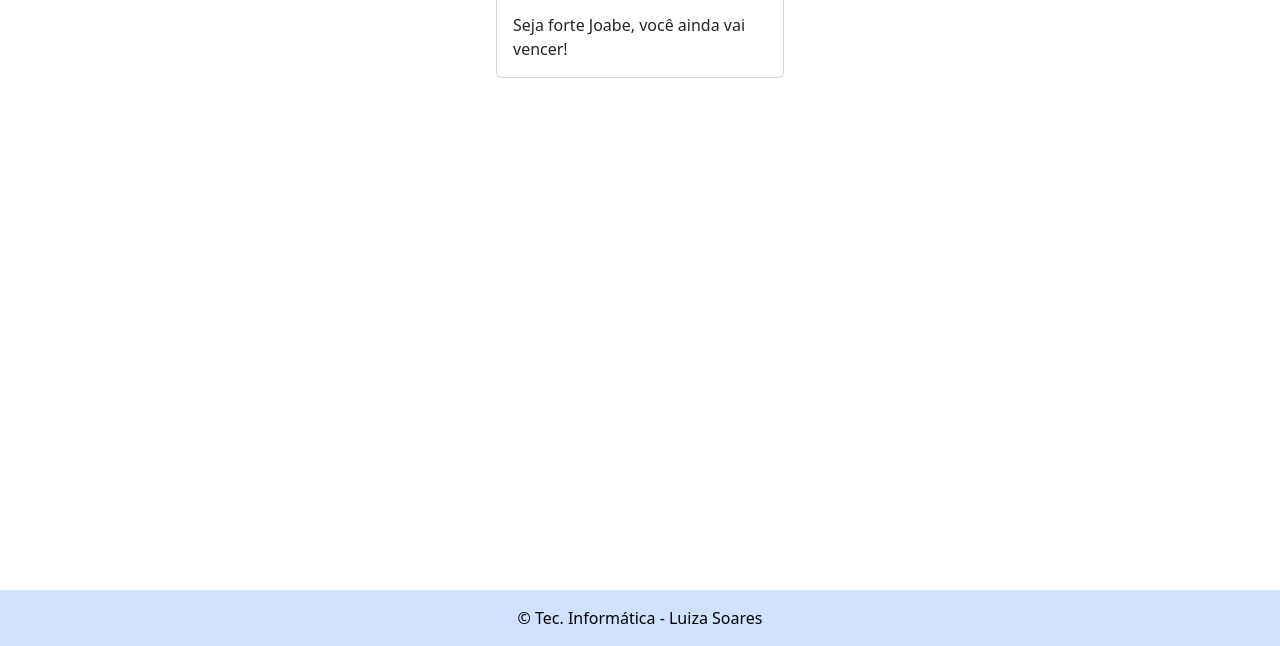
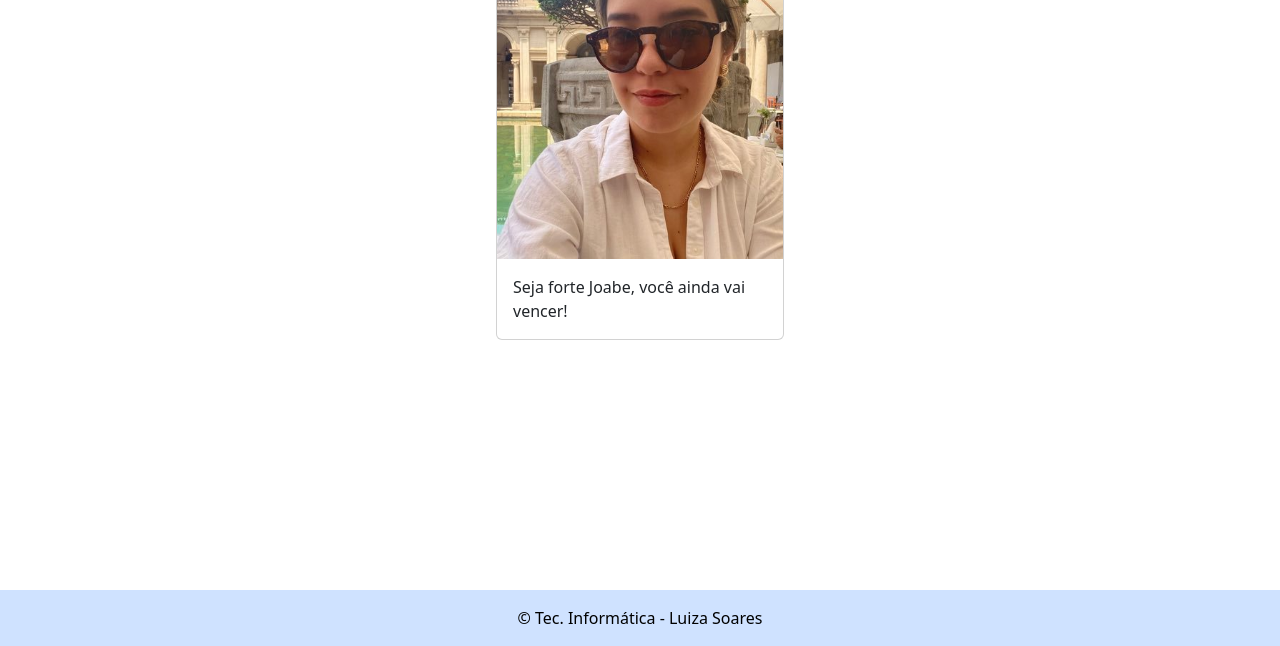
Before and after one commit to LuizaSoares15/Meusite, a plain HTML site: page Menu2.html in a window 1280 px wide. Shown: the part 154-800 px from the top of the page. Drawn offline with nearby package versions, Linux system fonts and the light colour scheme.

Commit message:
Update Menu2.html

```diff
--- a/Menu2.html
+++ b/Menu2.html
@@ -26,7 +26,7 @@
     </header>
     <main>
         <div class="card" style="width: 18rem; margin-left: auto; margin-right: auto;">
-            <img src="img/image.png" class="card-img-top" alt="...">
+            <img src="image.png" class="card-img-top" alt="...">
             <div class="card-body">
               <p class="card-text">Seja forte Joabe, você ainda vai vencer! </p>
             </div>
```
